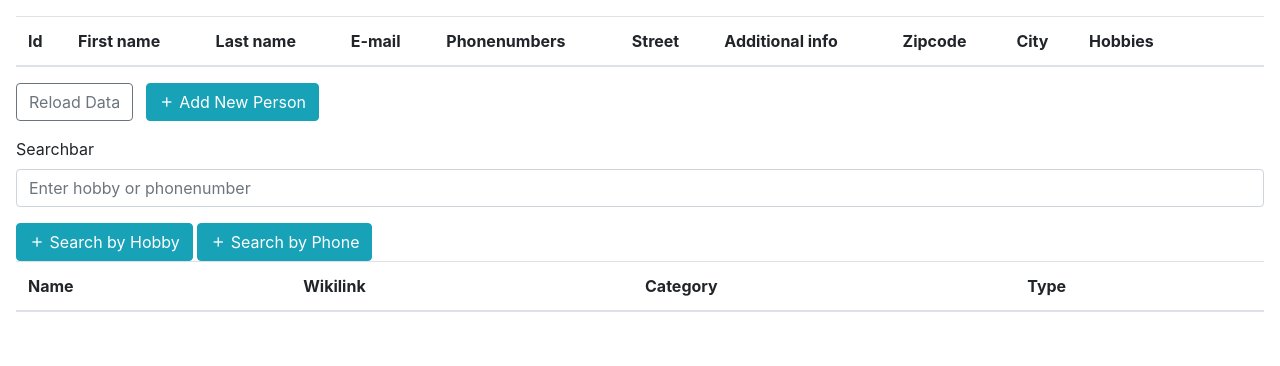
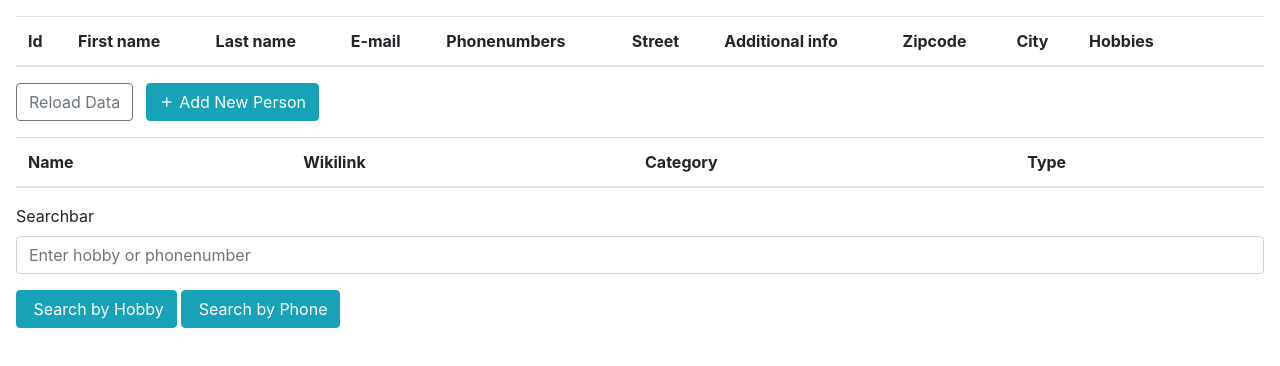
Before and after one commit to Jean-Poul/3sem_CA2_frontend, a website built with webpack: page public/index.html in a window 1280 px wide. Built offline with nearby package versions, Linux system fonts and the light colour scheme; files whose address does not match are found by name.

Commit message:
minor desing fix to seach buttons and placement of seachbar

```diff
--- a/public/index.html
+++ b/public/index.html
@@ -155,24 +155,6 @@
       </button>
       <p id="errorMsg"></p>
 
-      <!-- Searchbar  -->
-      <div class="form-group">
-        <label for="searchBar">Searchbar
-        </label>
-        <input type="text" class="form-control" id="searchInput" placeholder="Enter hobby or phonenumber">
-      </div>
-
-      <!-- Search by hobby  -->
-      <button type="button" class="btn btn-info align-middle" id="btn_searchHobby"
-        data-target="#searchHobby">
-        <i class="material-icons align-middle iconfix">add</i>&nbsp;Search by Hobby
-      </button>
-      <!-- Search by phone  -->
-      <button type="button" class="btn btn-info align-middle" id="btn_searchPhone"
-        data-target="#searchPhone">
-        <i class="material-icons align-middle iconfix">add</i>&nbsp;Search by Phone
-      </button>
-
       <div id="hobbyTable">
         <table class="table">
           <thead>
@@ -187,6 +169,22 @@
           <tbody id="tbHobby" class="outer"></tbody>
         </table>
       </div>
+
+      <!-- Searchbar  -->
+      <div class="form-group">
+        <label for="searchBar">Searchbar
+        </label>
+        <input type="text" class="form-control" id="searchInput" placeholder="Enter hobby or phonenumber">
+      </div>
+
+      <!-- Search by hobby  -->
+      <button type="button" class="btn btn-info align-middle" id="btn_searchHobby" data-target="#searchHobby">
+        <i></i>&nbsp;Search by Hobby
+      </button>
+      <!-- Search by phone  -->
+      <button type="button" class="btn btn-info align-middle" id="btn_searchPhone" data-target="#searchPhone">
+        <i></i>&nbsp;Search by Phone
+      </button>
 
       <!-- Modal add person -->
       <div class="modal fade" id="addPersonModal" tabindex="-1" aria-labelledby="addPersonModalLabel"
```
